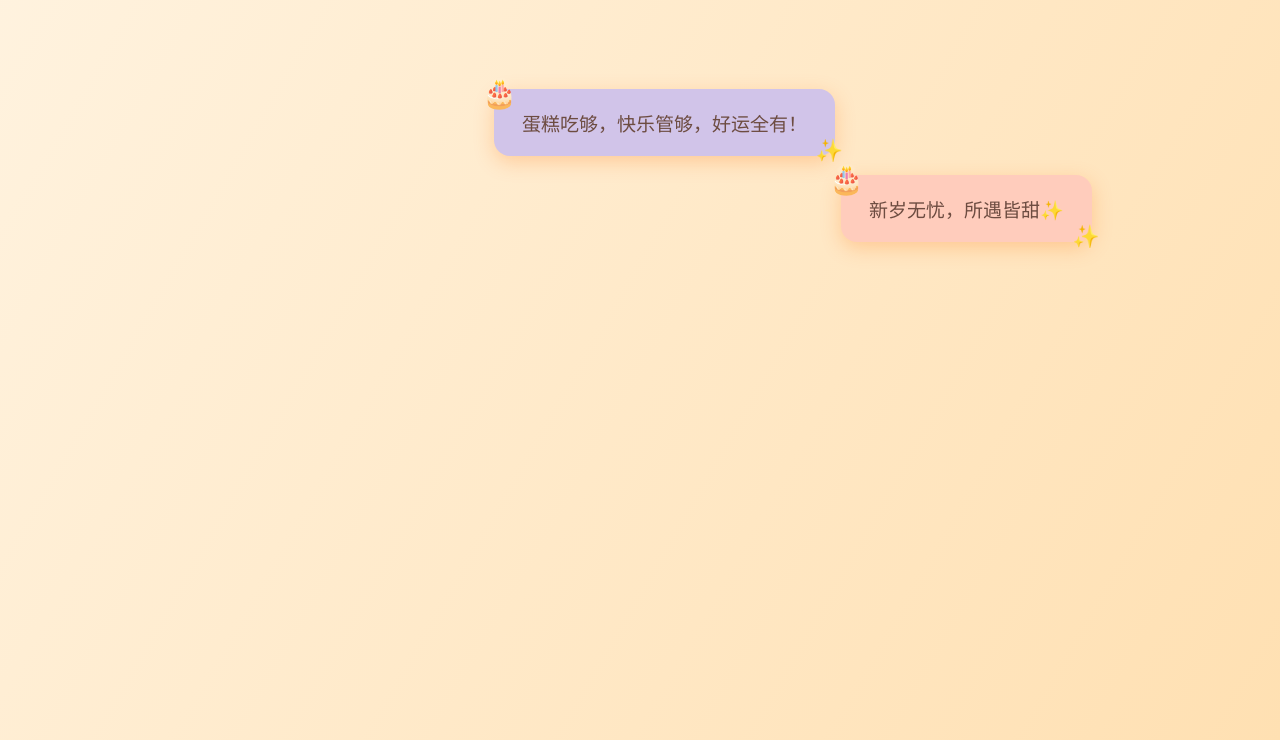
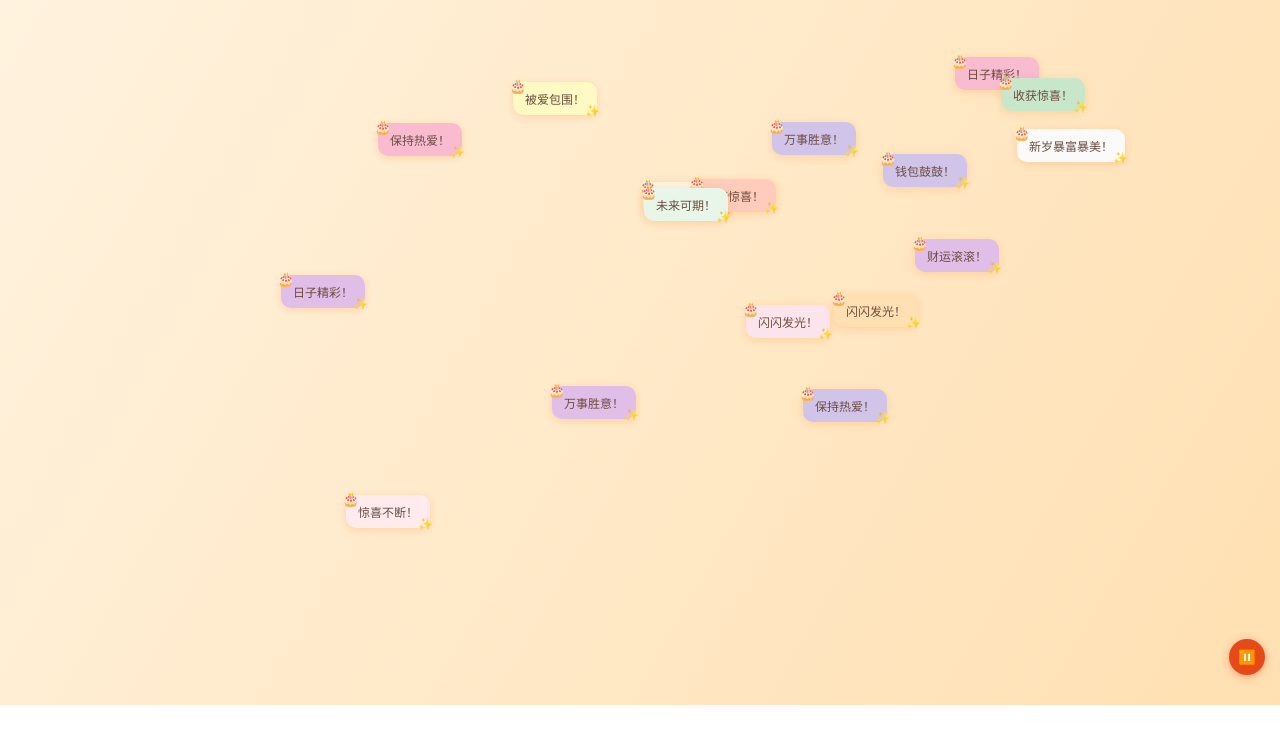
Before and after one commit to weizi2007/birthday-2025, a plain HTML site: page index.html in a window 1280 px wide. Shown: the part 110-850 px from the top of the page. After the commit the page ends 815 px from the top, so only its background shows below. Drawn offline with Linux system fonts and the light colour scheme.

Commit message:
Update index.html

```diff
--- a/index.html
+++ b/index.html
@@ -2,154 +2,188 @@
 <html lang="zh-CN">
 <head>
     <meta charset="UTF-8">
-    <meta name="viewport" content="width=device-width, initial-scale=1.0">
+    <meta name="viewport" content="width=device-width, initial-scale=1.0, maximum-scale=1.0, user-scalable=no">
     <title>小牛生日快乐</title>
     <style>
-        /* 页面背景（生日氛围） */
         body {
             margin: 0;
             padding: 0;
             background: linear-gradient(120deg, #fff3e0, #ffe0b2);
             min-height: 100vh;
+            overflow: hidden;
         }
 
-        /* 生日弹窗样式 */
+        /* 弹窗样式（极致紧凑，适配叠加不消失） */
         .birthday-popup {
             position: fixed;
-            padding: 20px 28px;
-            border-radius: 16px;
+            padding: 8px 12px;
+            border-radius: 10px;
             font-family: "微软雅黑", "PingFang SC", sans-serif;
-            font-size: 19px;
-            color: #6d4c41; /* 暖棕文字 */
-            box-shadow: 0 6px 20px rgba(255, 111, 0, 0.25);
+            font-size: 12px;
+            color: #6d4c41;
+            box-shadow: 0 2px 8px rgba(255, 111, 0, 0.2);
             z-index: 9999;
             opacity: 0;
-            transition:
-                opacity 0.6s ease,
-                transform 0.6s cubic-bezier(0.34, 1.56, 0.64, 1);
-            transform: translate(-50%, -50%) scale(0.7);
-            cursor: pointer; /* 点击弹窗可关闭 */
+            transition: opacity 0.2s ease, transform 0.2s cubic-bezier(0.34, 1.56, 0.64, 1);
+            transform: scale(0.6);
+            background-color: rgba(255, 255, 255, 0.85); /* 半透明+高对比度，叠加清晰 */
+            pointer-events: none; /* 取消点击事件，不影响叠加视觉 */
         }
 
-        /* 弹窗显示动画 */
         .birthday-popup.show {
             opacity: 1;
-            transform: translate(0, 0) scale(1);
+            transform: scale(1);
         }
 
-        /* 生日装饰（蛋糕+星星） */
+        /* 极简装饰，不干扰叠加 */
         .birthday-popup::before {
             content: "🎂";
             position: absolute;
-            top: -12px;
-            left: -12px;
-            font-size: 28px;
+            top: -4px;
+            left: -4px;
+            font-size: 14px;
         }
         .birthday-popup::after {
             content: "✨";
             position: absolute;
-            bottom: -8px;
-            right: -8px;
-            font-size: 22px;
+            bottom: -3px;
+            right: -3px;
+            font-size: 12px;
         }
 
-        /* 可选：页面标题样式 */
         .page-title {
             text-align: center;
-            margin-top: 50px;
-            font-size: 32px;
+            margin-top: 15px;
+            font-size: 20px;
             color: #e64a19;
             font-weight: bold;
             text-shadow: 2px 2px 4px rgba(0,0,0,0.1);
+            margin-bottom: 5px;
+            z-index: 9998;
+            position: relative;
+        }
+
+        /* 音乐按钮（最小化，不干扰叠加） */
+        .music-btn {
+            position: fixed;
+            bottom: 15px;
+            right: 15px;
+            width: 36px;
+            height: 36px;
+            border-radius: 50%;
+            background: #e64a19;
+            color: white;
+            border: none;
+            font-size: 14px;
+            cursor: pointer;
+            box-shadow: 0 2px 8px rgba(230, 74, 25, 0.4);
+            z-index: 9998;
+            touch-action: manipulation;
         }
     </style>
 </head>
 <body>
-    <!-- 页面标题（可选） -->
     <h1 class="page-title">小牛生日快乐！🎉</h1>
+    <audio id="birthdayMusic" loop preload="auto">
+        <source src="https://cdn.freesound.org/previews/509/509910_10226570-lq.mp3" type="audio/mpeg">
+        您的浏览器不支持音频播放，请升级浏览器~
+    </audio>
+    <button class="music-btn" id="musicControl">▶️</button>
 
     <script>
-        // 生日祝福语库
+        // 音乐控制逻辑
+        const music = document.getElementById("birthdayMusic");
+        const musicBtn = document.getElementById("musicControl");
+        let isPlaying = false;
+
+        window.addEventListener("load", () => {
+            music.play().then(() => {
+                isPlaying = true;
+                musicBtn.textContent = "⏸️";
+            }).catch(() => musicBtn.textContent = "▶️");
+        });
+
+        musicBtn.addEventListener("click", () => {
+            isPlaying ? music.pause() : music.play();
+            musicBtn.textContent = isPlaying ? "▶️" : "⏸️";
+            isPlaying = !isPlaying;
+        });
+
+        // 35条精简祝福（叠加不杂乱）
         const birthdayWishes = [
-            "小牛生日快乐！今天你是最亮的星~",
-            "愿新的一岁，三餐四季都温柔🥰",
-            "蛋糕吃够，快乐管够，好运全有！",
-            "又长大一岁啦~解锁更多美好吧！",
-            "吹灭蜡烛，所有愿望都实现🎂",
-            "一岁一礼，一生欢喜，万事胜意~",
-            "今天的你，甜度直接拉满！",
-            "新岁无忧，所遇皆甜✨",
-            "生日快乐！把所有不开心都留在昨天~",
-            "愿生活像蛋糕一样，层层都甜蜜~"
+            "小牛生日快乐！",
+            "新岁暴富暴美！",
+            "好运爆棚🥰",
+            "快乐管够！",
+            "愿望全实现🎂",
+            "万事胜意！",
+            "甜度拉满！",
+            "所遇皆甜✨",
+            "烦恼清零！",
+            "生活甜蜜！",
+            "收获惊喜！",
+            "温柔以待！",
+            "健康快乐！",
+            "前路坦荡！",
+            "日子精彩！",
+            "眼里有光！",
+            "平安喜乐！",
+            "美好如约！",
+            "好运天天！",
+            "童心未泯！",
+            "笑口常开！",
+            "事事顺心！",
+            "惊喜不断！",
+            "钱包鼓鼓！",
+            "闪闪发光！",
+            "保持热爱！",
+            "财运滚滚！",
+            "生日超快乐！",
+            "奔赴山海！",
+            "永远精彩！",
+            "被爱包围！",
+            "一岁一礼！",
+            "一生欢喜！",
+            "快乐翻倍！",
+            "未来可期！"
         ];
 
-        // 生日主题配色
         const birthdayColors = [
-            "#ffe0b2", "#ffccbc", "#f8bbd0",
-            "#e1bee7", "#d1c4e9", "#c8e6c9"
+            "#ffe0b2", "#ffccbc", "#f8bbd0", "#e1bee7", "#d1c4e9",
+            "#c8e6c9", "#b2ebf2", "#fff9c4", "#ffebee", "#f3e5f5",
+            "#e8f5e9", "#fff3e0", "#fce4ec", "#f1f8e9", "#fafafa"
         ];
 
-        const MAX_POPUPS = 7; // 最多同时显示7个弹窗
-        let currentPopupCount = 0;
-
-
-        /** 创建单个生日弹窗 */
+        /** 无限制生成弹窗（永久保留+完全叠加） */
         function createBirthdayPopup() {
-            if (currentPopupCount >= MAX_POPUPS) return;
-
-            // 创建弹窗元素
             const popup = document.createElement("div");
             popup.className = "birthday-popup";
-
-            // 随机赋值祝福语和颜色
             popup.textContent = birthdayWishes[Math.floor(Math.random() * birthdayWishes.length)];
             popup.style.backgroundColor = birthdayColors[Math.floor(Math.random() * birthdayColors.length)];
 
-            // 随机位置（确保在屏幕内）
+            // 固定核心区域叠加（故意重叠密集）
             const screenW = window.innerWidth;
             const screenH = window.innerHeight;
-            const popupW = 300;
-            const popupH = 75;
-            const posX = Math.floor(Math.random() * (screenW - popupW));
-            const posY = Math.floor(Math.random() * (screenH - popupH));
+            const popupW = 120; // 极致小巧，叠加更密集
+            const popupH = 35;
+            // 限定在屏幕中间60%区域叠加，形成视觉焦点
+            const posX = Math.floor(Math.random() * (screenW * 0.6) + screenW * 0.2);
+            const posY = Math.floor(Math.random() * (screenH * 0.6) + screenH * 0.2);
             popup.style.left = `${posX}px`;
             popup.style.top = `${posY}px`;
 
-            // 点击弹窗可手动关闭
-            popup.addEventListener("click", () => {
-                popup.classList.remove("show");
-                setTimeout(() => {
-                    popup.remove();
-                    currentPopupCount--;
-                }, 600);
-            });
-
             // 添加到页面并触发动画
             document.body.appendChild(popup);
-            setTimeout(() => popup.classList.add("show"), 80);
-            currentPopupCount++;
-
-            // 5秒后自动关闭
-            setTimeout(() => {
-                popup.classList.remove("show");
-                setTimeout(() => {
-                    popup.remove();
-                    currentPopupCount--;
-                }, 600);
-            }, 5000);
+            setTimeout(() => popup.classList.add("show"), 30);
         }
 
-
-        /** 连续生成弹窗（间隔3.5秒） */
+        /** 300毫秒生成一个（极速叠加，快速铺满） */
         function startBirthdayPopups() {
-            // 立即生成第一个弹窗
             createBirthdayPopup();
-            // 定时生成后续弹窗
-            setInterval(createBirthdayPopup, 1700);
+            setInterval(createBirthdayPopup, 300);
         }
 
-
-        // 页面加载完成后启动弹窗
+        // 页面加载后立即启动
         window.addEventListener("load", startBirthdayPopups);
     </script>
 </body>
```
